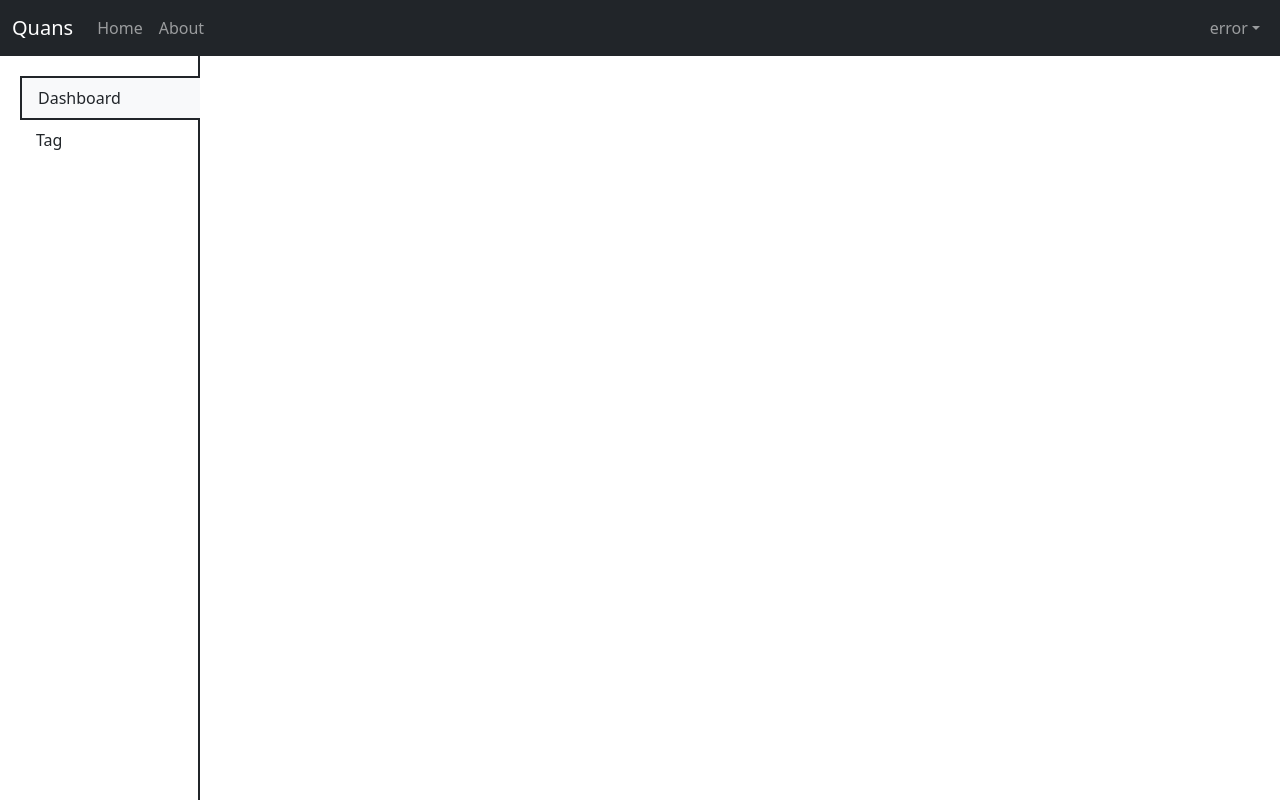
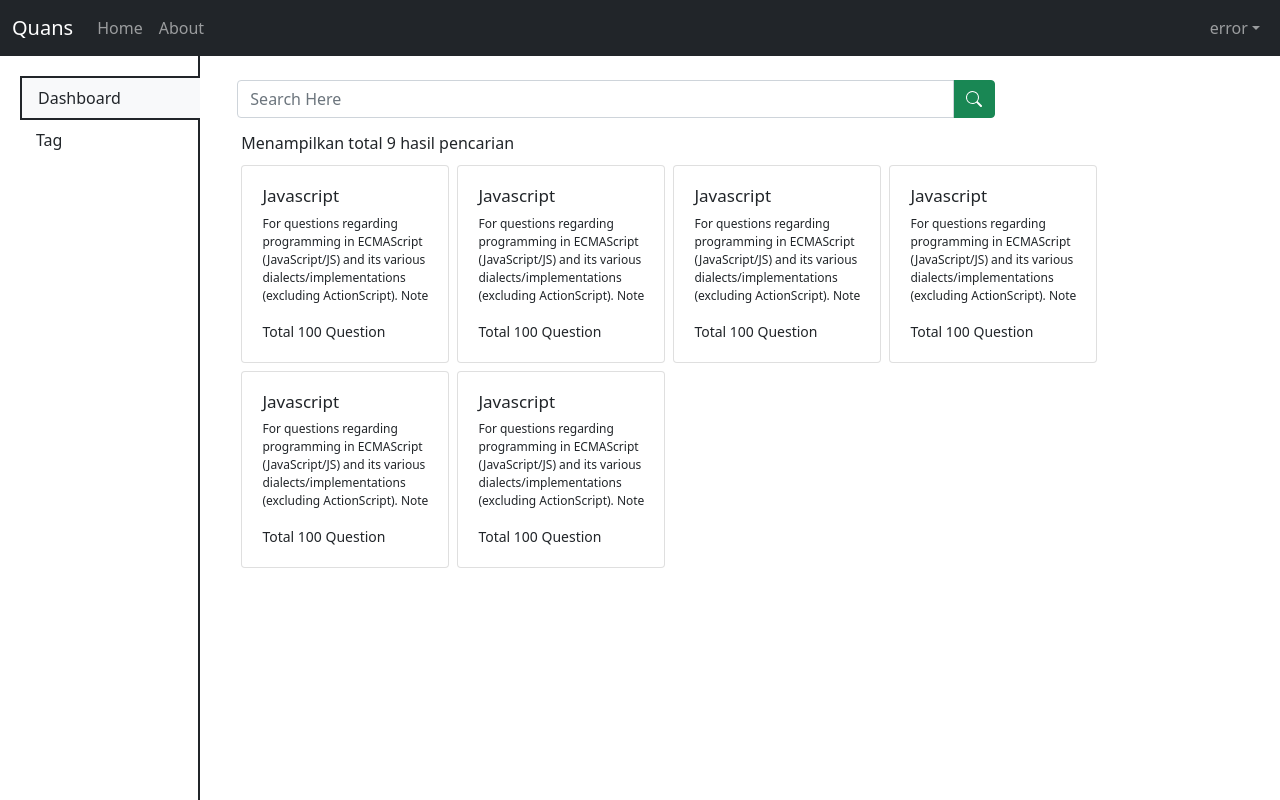
Before and after one commit to Ramadhis/QuansApp, a React (Create React App) app in the folder client/: page /quans/Tag in a window 1280 px wide. Built offline with nearby package versions, Linux system fonts and the light colour scheme.

Commit message:
add tag layout and modal answer + wysiwyg editor

```diff
--- a/client/package.json
+++ b/client/package.json
@@ -13,6 +13,7 @@
     "react-bootstrap": "^2.4.0",
     "react-dom": "^18.1.0",
     "react-icons": "^4.4.0",
+    "react-quill": "^1.3.5",
     "react-redux": "^8.0.2",
     "react-responsive": "^9.0.0-beta.8",
     "react-router-dom": "^6.3.0",
--- /dev/null
+++ b/client/src/components/layouts/quans_layout/Modal_answer.js
@@ -0,0 +1,48 @@
+import React, { useState } from "react";
+import { Card, Form, Button, Modal } from "react-bootstrap";
+import ReactQuill from "react-quill"; // ES6
+import "react-quill/dist/quill.snow.css"; // ES6
+
+const Modal_answer = (props) => {
+  const [show, setShow] = useState(false);
+  const [textAr, setTextAr] = useState(false);
+  const handleClose = () => setShow(false);
+  const handleShow = () => setShow(true);
+
+  return (
+    <>
+      <Button className="btn btn-success btn-sm me-1 text-center" style={{ display: "inline-block" }} variant="primary" onClick={handleShow}>
+        Add Your Answer
+      </Button>
+
+      <Modal size="lg" show={show} onHide={handleClose}>
+        <Modal.Header closeButton>
+          <Modal.Title>Your Answer</Modal.Title>
+        </Modal.Header>
+        <Modal.Body style={{ height: "200px" }}>
+          <ReactQuill style={{ height: "120px" }} theme="snow" value={textAr} onChange={setTextAr} />
+          {/* <Form>
+            <Form.Group className="mb-3" controlId="exampleForm.ControlInput1">
+              <Form.Label>Email address</Form.Label>
+              <Form.Control type="email" placeholder="name@example.com" autoFocus />
+            </Form.Group>
+            <Form.Group className="mb-3" controlId="exampleForm.ControlTextarea1">
+              <Form.Label>Example textarea</Form.Label>
+              <Form.Control as="textarea" rows={3} />
+            </Form.Group>
+          </Form> */}
+        </Modal.Body>
+        <Modal.Footer>
+          <Button variant="secondary" onClick={handleClose}>
+            Close
+          </Button>
+          <Button variant="primary" onClick={handleClose}>
+            Save Changes
+          </Button>
+        </Modal.Footer>
+      </Modal>
+    </>
+  );
+};
+
+export default Modal_answer;
--- /dev/null
+++ b/client/src/components/layouts/tag/Tag_card.js
@@ -0,0 +1,18 @@
+import React from "react";
+import { Card, Form, Button, Modal } from "react-bootstrap";
+
+const Tag_card = () => {
+  return (
+    <>
+      <Card style={{ width: "13rem" }} className="mx-1 my-1 px-1 py-1">
+        <Card.Body>
+          <Card.Title style={{ fontSize: "17px" }}>Javascript</Card.Title>
+          <Card.Text style={{ fontSize: "12px" }}>For questions regarding programming in ECMAScript (JavaScript/JS) and its various dialects/implementations (excluding ActionScript). Note</Card.Text>
+          <Card.Text style={{ fontSize: "14px" }}>Total 100 Question</Card.Text>
+        </Card.Body>
+      </Card>
+    </>
+  );
+};
+
+export default Tag_card;
--- a/client/src/components/pages/Quans.js
+++ b/client/src/components/pages/Quans.js
@@ -4,6 +4,7 @@ import { Row, Card, Badge, Button } from "react-bootstrap";
 //layout
 import QA from "../layouts/quans_layout/Question_Answer";
 import Rightsidebar from "../widgets/Rightsidebar";
+import Modal_answer from "../layouts/quans_layout/Modal_answer";
 //endlayout
 import { BsChatLeftDots } from "react-icons/bs";
 import "bootstrap/dist/css/bootstrap.min.css";
@@ -66,10 +67,11 @@ const Quans = () => {
                 <h5 className="g-0">Answer</h5>
               </div>
               <div className="col-md-9 col-6 d-flex flex-row-reverse">
-                <Button className="btn btn-success btn-sm me-1 text-center" style={{ display: "inline-block" }}>
+                {/* <Button className="btn btn-success btn-sm me-1 text-center" style={{ display: "inline-block" }}>
                   <BsChatLeftDots className="h5 mb-0 me-1" />
                   Add Your Answer
-                </Button>
+                </Button> */}
+                <Modal_answer />
               </div>
             </Row>
           </div>
--- a/client/src/components/pages/Tag.js
+++ b/client/src/components/pages/Tag.js
@@ -1,7 +1,37 @@
 import React from "react";
-
+import { Card, Form } from "react-bootstrap";
+import { BsSearch } from "react-icons/bs";
+import Tag_card from "../layouts/tag/Tag_card";
 const Tag = () => {
-  return <div>Tag</div>;
+  return (
+    <div className="col-lg-10 mt-5 p-4 g-0 pt-4" style={{ marginTop: `100px` }}>
+      <div className="row">
+        <div className="col-lg-9 mt-2">
+          <div class="input-group">
+            <div class="input-group mb-3">
+              <input type="text" class="form-control form-control-md" placeholder="Search Here"></input>
+              <button type="submit" class="input-group-text btn-success">
+                <BsSearch />
+              </button>
+            </div>
+          </div>
+        </div>
+        <div className="col-md-9 col-7 ms-1">
+          <h6>Menampilkan total 9 hasil pencarian</h6>
+        </div>
+        <div className="col-md-12">
+          <div className="row" style={{ marginLeft: "0.1px" }}>
+            <Tag_card />
+            <Tag_card />
+            <Tag_card />
+            <Tag_card />
+            <Tag_card />
+            <Tag_card />
+          </div>
+        </div>
+      </div>
+    </div>
+  );
 };
 
 export default Tag;
--- a/client/src/components/widgets/Rightsidebar.js
+++ b/client/src/components/widgets/Rightsidebar.js
@@ -4,13 +4,19 @@ import { Card } from "react-bootstrap";
 const Rightsidebar = () => {
   return (
     <div className="col-lg-3">
-      <h5>Related</h5>
+      <h5>Popular this Month</h5>
 
       <Card>
         <Card.Body>
-          <Card.Text>Some quick example text to build on the card title and make up the bulk of the card's content.</Card.Text>
-          <Card.Link href="#">Card Link</Card.Link>
-          <Card.Link href="#">Another Link</Card.Link>
+          <Card.Text style={{ fontSize: "14px" }} className="my-1">
+            1. Mengapa bumi berbentuk bola ?.
+          </Card.Text>
+          <Card.Text style={{ fontSize: "14px" }} className="my-1">
+            2. Apa nama hewan berawalan X ?.
+          </Card.Text>
+          <Card.Text style={{ fontSize: "14px" }} className="my-1">
+            3. platipus bertelur atau beranak ?.
+          </Card.Text>
         </Card.Body>
       </Card>
     </div>
```
Also changed, not shown: 1 other file (tests, documents, lock files or other folders).
